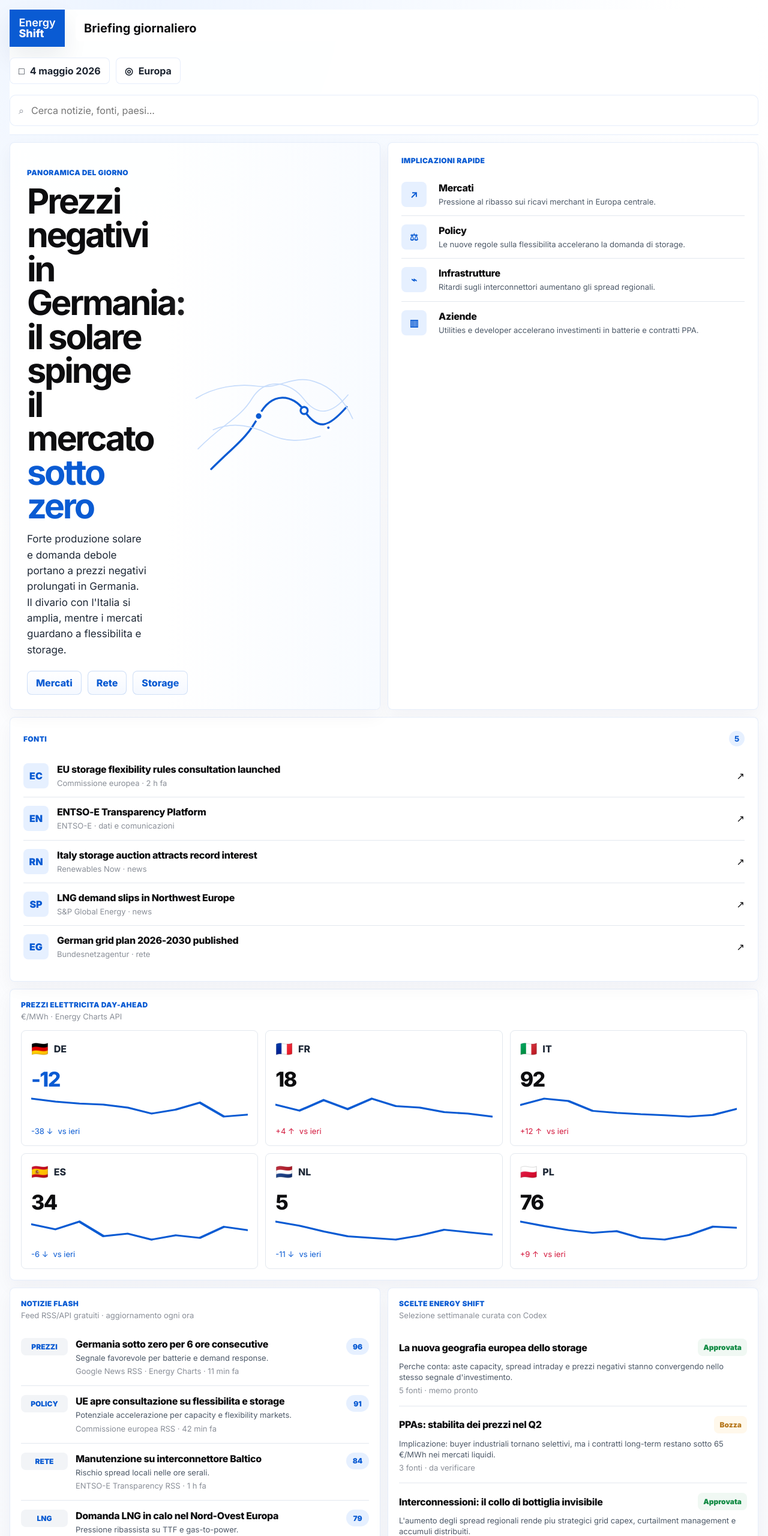
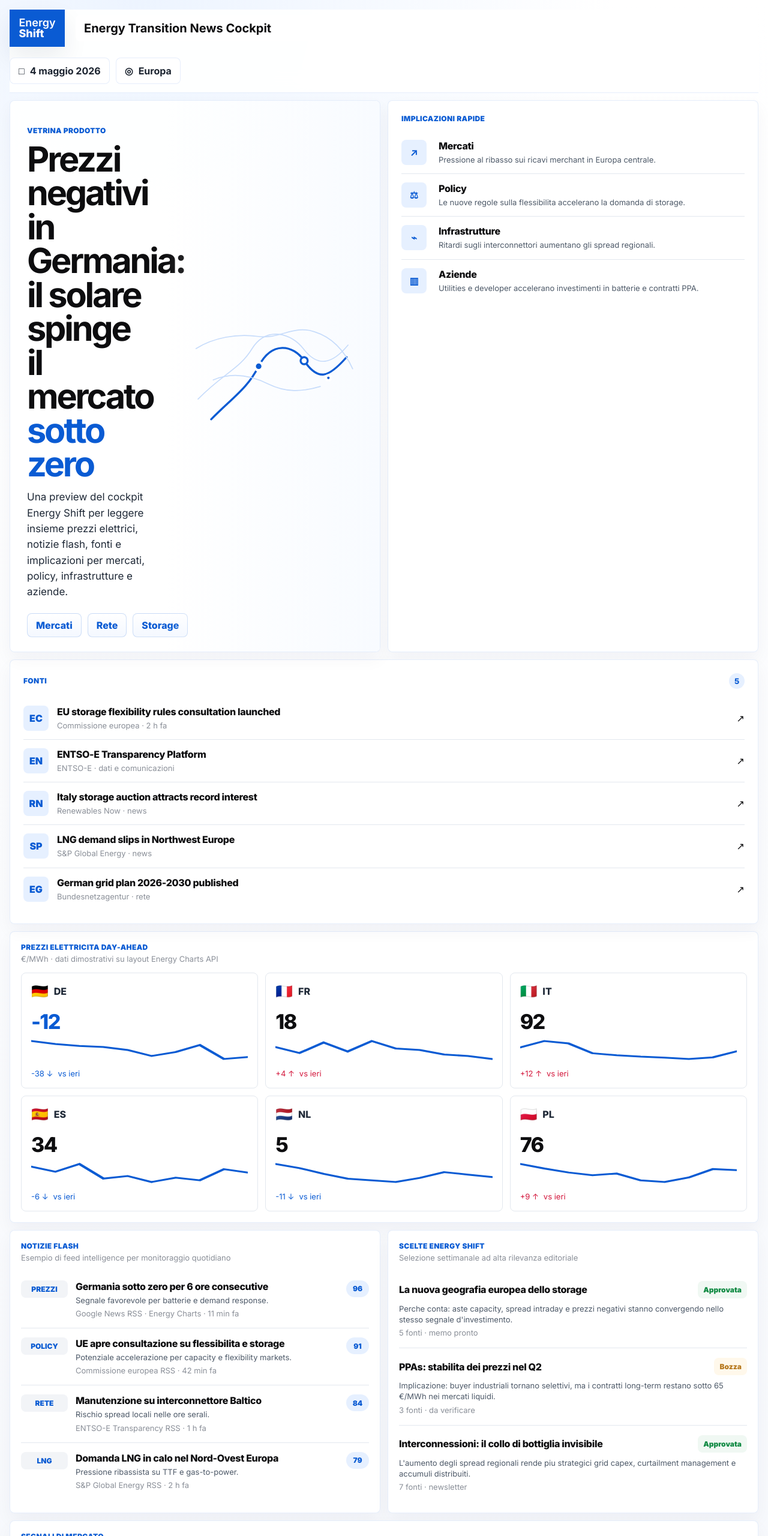
Before and after one commit to gio-moliva/energyshift, a website: page index.html in a window 1280 px wide. Shown: the top 2560 px of the page at 60% size. Drawn offline with Linux system fonts and the light colour scheme.

Commit message:
Make public cockpit a curated showcase

```diff
--- a/index.html
+++ b/index.html
@@ -19,9 +19,7 @@
           <span>Energy</span>
           <strong>Shift</strong>
         </a>
-        <div class="view-switch">
-          Briefing giornaliero
-        </div>
+        <div class="view-switch">Energy Transition News Cockpit</div>
         <div class="toolbar" aria-label="Contesto briefing">
           <div class="tool-button" aria-label="Data briefing">
             <span aria-hidden="true">□</span>
@@ -32,20 +30,16 @@
             Europa
           </div>
         </div>
-        <label class="search">
-          <span aria-hidden="true">⌕</span>
-          <input type="search" placeholder="Cerca notizie, fonti, paesi..." />
-        </label>
       </header>
 
       <section class="hero-grid" aria-label="Panoramica del giorno">
         <article class="lead-card">
           <div class="lead-copy">
-            <p class="eyebrow">Panoramica del giorno</p>
+            <p class="eyebrow">Vetrina prodotto</p>
             <h1>Prezzi negativi in Germania: il solare spinge il mercato <span>sotto zero</span></h1>
             <p>
-              Forte produzione solare e domanda debole portano a prezzi negativi prolungati in Germania.
-              Il divario con l'Italia si amplia, mentre i mercati guardano a flessibilita e storage.
+              Una preview del cockpit Energy Shift per leggere insieme prezzi elettrici, notizie flash,
+              fonti e implicazioni per mercati, policy, infrastrutture e aziende.
             </p>
             <div class="tag-row" id="hero-tags"></div>
           </div>
@@ -82,18 +76,18 @@
         <div class="section-head inline">
           <div>
             <p id="prices-title">Prezzi elettricita day-ahead</p>
-            <span>€/MWh · Energy Charts API</span>
+            <span>€/MWh · dati dimostrativi su layout Energy Charts API</span>
           </div>
         </div>
         <div class="price-grid" id="price-grid"></div>
       </section>
 
-      <section class="content-grid">
+      <section class="content-grid showcase-grid">
         <article class="card flash-card">
           <div class="section-head inline">
             <div>
               <p>Notizie flash</p>
-              <span>Feed RSS/API gratuiti · aggiornamento ogni ora</span>
+              <span>Esempio di feed intelligence per monitoraggio quotidiano</span>
             </div>
           </div>
           <div class="flash-list" id="flash-list"></div>
@@ -103,7 +97,7 @@
           <div class="section-head inline">
             <div>
               <p>Scelte Energy Shift</p>
-              <span>Selezione settimanale curata con Codex</span>
+              <span>Selezione settimanale ad alta rilevanza editoriale</span>
             </div>
           </div>
           <div class="editorial-list" id="editorial-list"></div>
@@ -118,16 +112,6 @@
           </div>
           <div id="market-signals"></div>
         </article>
-
-        <article class="card db-card">
-          <div class="section-head inline">
-            <div>
-              <p>Database Convex</p>
-              <span>Struttura dati pronta per fonti, articoli, briefing e prezzi</span>
-            </div>
-          </div>
-          <div class="schema-grid" id="schema-grid"></div>
-        </article>
       </section>
     </main>
 
```
